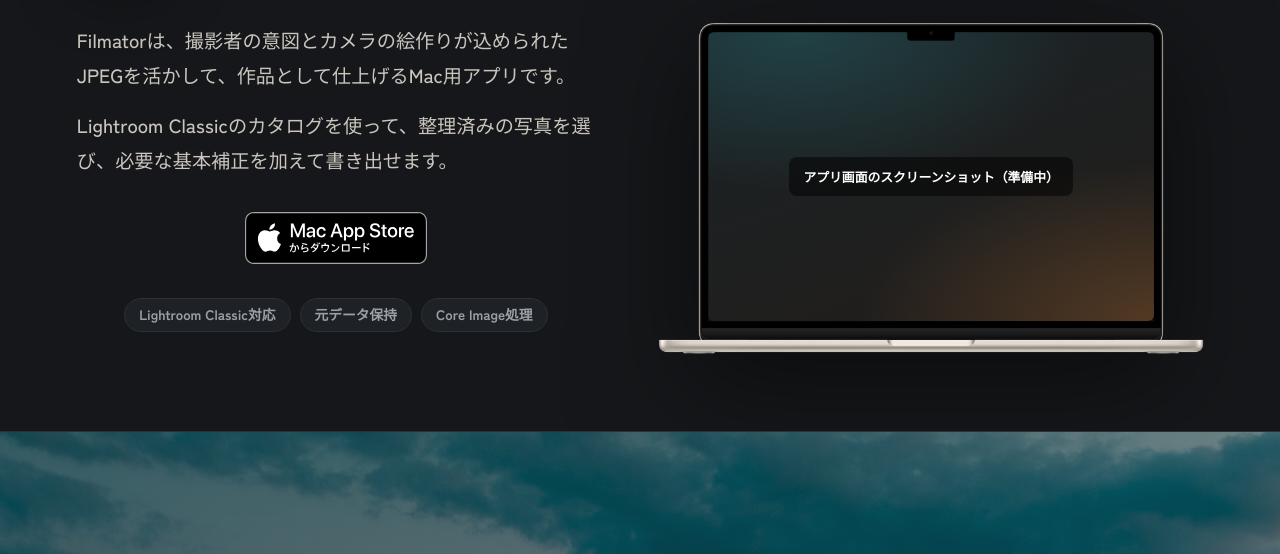
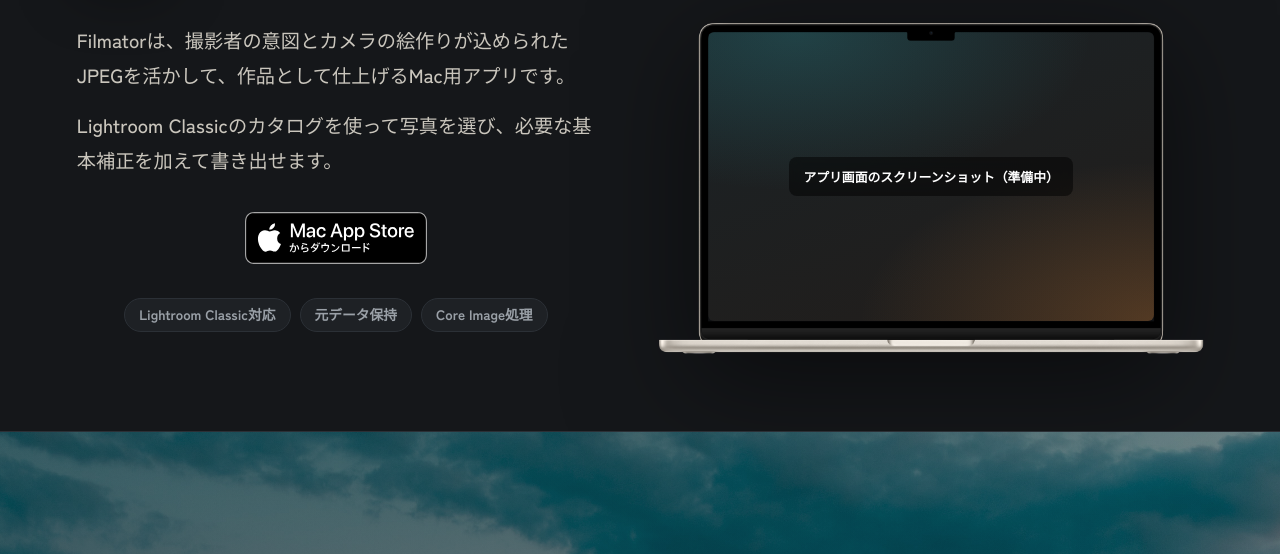
Before and after one commit to junotokyo/juno.tokyo, a plain HTML site: page filmator/index.html in a window 1280 px wide. Shown: the part 246-800 px from the top of the page. Drawn offline with nearby package versions, Linux system fonts and the light colour scheme; files whose address does not match are found by name; a web font is replaced by a local one.

Commit message:
Simplify Filmator LP catalog copy

```diff
--- a/filmator/index.html
+++ b/filmator/index.html
@@ -67,7 +67,7 @@
         <div class="hero-body">
           <div class="hero-copy">
           <p class="hero-lead" data-i18n="heroLead1">Filmatorは、撮影者の意図とカメラの絵作りが込められたJPEGを活かして、作品として仕上げるMac用アプリです。</p>
-          <p class="hero-lead" data-i18n="heroLead2">Lightroom Classicのカタログを使って、整理済みの写真を選び、必要な基本補正を加えて書き出せます。</p>
+          <p class="hero-lead" data-i18n="heroLead2">Lightroom Classicのカタログを使って写真を選び、必要な基本補正を加えて書き出せます。</p>
           <div class="hero-cta">
             <!-- TODO(JT-260): href をリリース時に実 App Store URL へ。公式 Apple バッジ（Download on the Mac App Store）。 -->
             <a class="app-store-badge" href="#" aria-label="Mac App Store からダウンロード">
--- a/filmator/script.js
+++ b/filmator/script.js
@@ -16,7 +16,7 @@ const copy = {
     heroLead1:
       "Filmatorは、撮影者の意図とカメラの絵作りが込められたJPEGを活かして、作品として仕上げるMac用アプリです。",
     heroLead2:
-      "Lightroom Classicのカタログを使って、整理済みの写真を選び、必要な基本補正を加えて書き出せます。",
+      "Lightroom Classicのカタログを使って写真を選び、必要な基本補正を加えて書き出せます。",
     trust1: "Lightroom Classic対応",
     trust2: "元データ保持",
     trust3: "Core Image処理",
```
